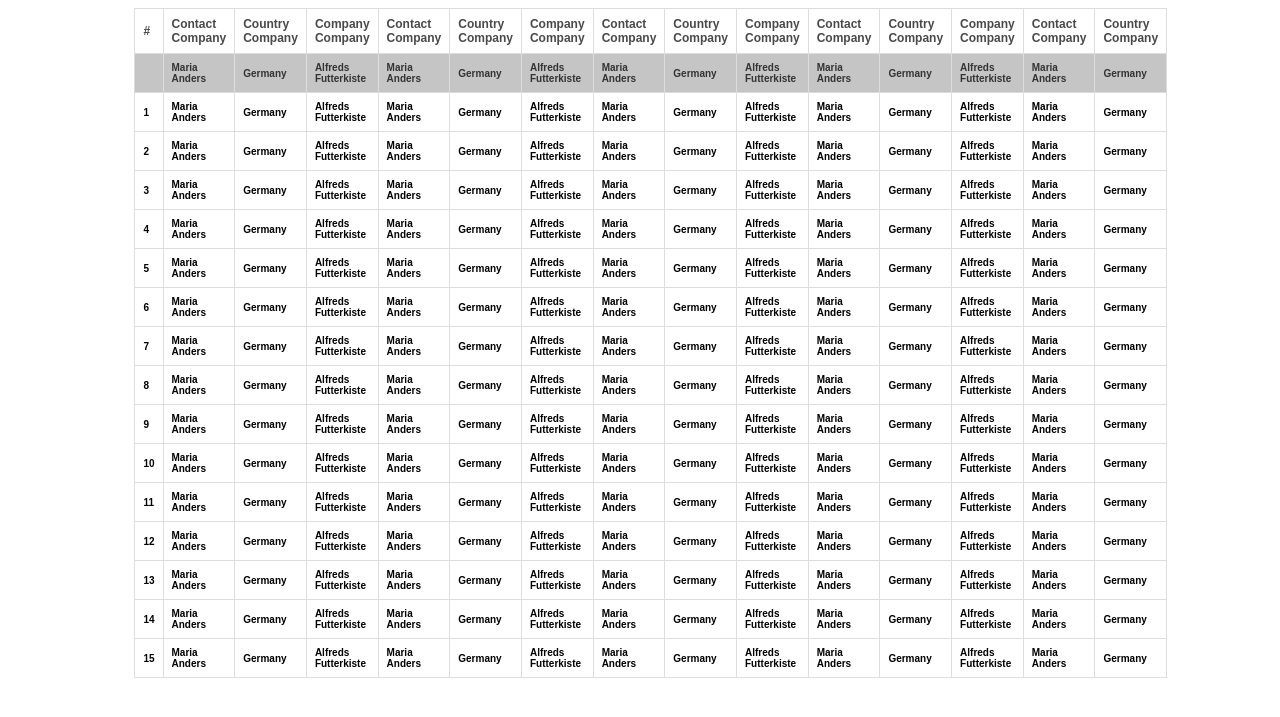
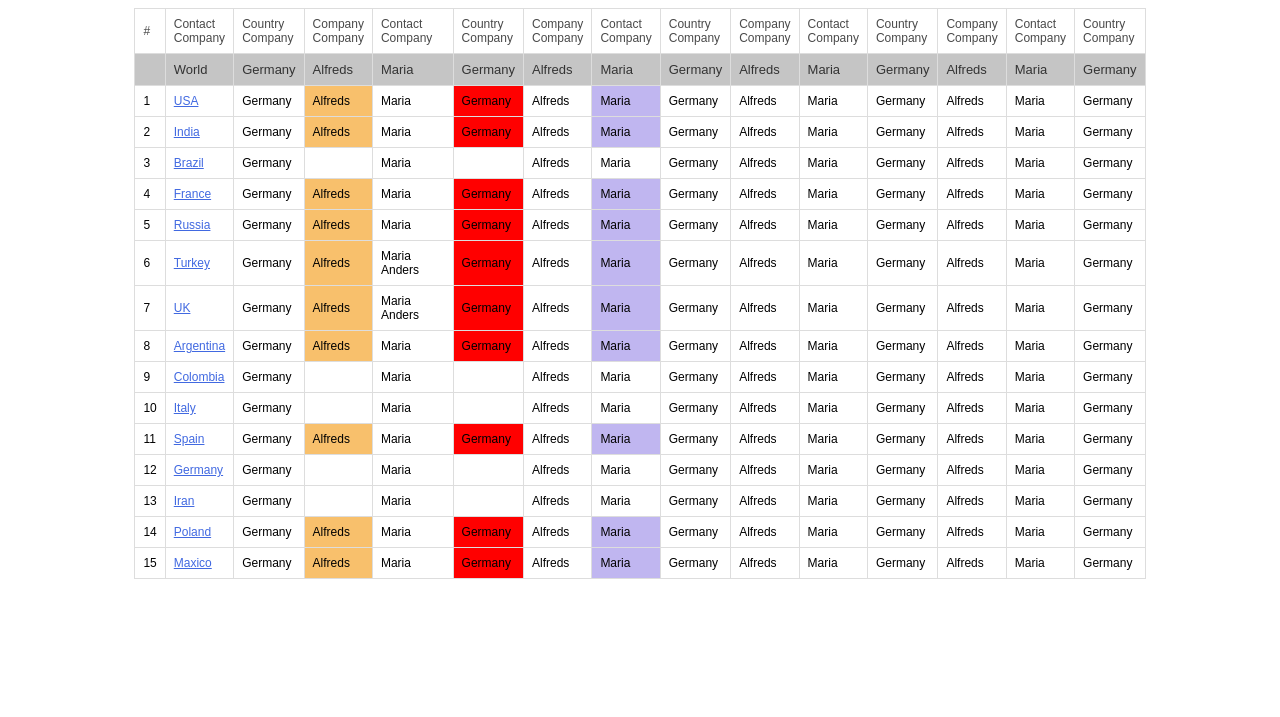
Before and after one commit to DuaaChundrigar/Task, a PHP site: page /Table.html in a window 1280 px wide. Shown: the top 717 px of the page. Run offline with PHP 8.4, Linux system fonts and the light colour scheme; lists and menus that the app fills with data are empty.

Commit message:
Complete Table

```diff
--- a/Table.html
+++ b/Table.html
@@ -29,275 +29,275 @@
           </tr>
           <tr class="tr2">
             <th></th>
-            <th>Maria Anders</th>
+            <th>World</th>
             <th>Germany</th>
-            <th>Alfreds Futterkiste</th>
-            <th>Maria Anders</th>
+            <th>Alfreds</th>
+            <th>Maria </th>
             <th>Germany</th>
-            <th>Alfreds Futterkiste</th>
-            <th>Maria Anders</th>
+            <th>Alfreds </th>
+            <th>Maria </th>
             <th>Germany</th>
-            <th>Alfreds Futterkiste</th>
-            <th>Maria Anders</th>
+            <th>Alfreds</th>
+            <th>Maria </th>
             <th>Germany</th>
-            <th>Alfreds Futterkiste</th>
-            <th>Maria Anders</th>
+            <th>Alfreds</th>
+            <th>Maria </th>
             <th>Germany</th>
           </tr>
           <tr class="tr3">
             <th>1</th>
-            <th>Maria Anders</th>
+            <th><a href="#">USA</a></th>
             <th>Germany</th>
-            <th>Alfreds Futterkiste</th>
-            <th>Maria Anders</th>
+            <th class="skin">Alfreds </th>
+            <th>Maria </th>
+            <th class="red">Germany</th>
+            <th>Alfreds </th>
+            <th class="blue">Maria</th>
             <th>Germany</th>
-            <th>Alfreds Futterkiste</th>
-            <th>Maria Anders</th>
+            <th>Alfreds </th>
+            <th>Maria </th>
             <th>Germany</th>
-            <th>Alfreds Futterkiste</th>
-            <th>Maria Anders</th>
-            <th>Germany</th>
-            <th>Alfreds Futterkiste</th>
-            <th>Maria Anders</th>
+            <th>Alfreds </th>
+            <th>Maria</th>
             <th>Germany</th>
           </tr>
           <tr class="tr4">
             <th>2</th>
-            <th>Maria Anders</th>
+            <th><a href="#">India</a></th>
             <th>Germany</th>
-            <th>Alfreds Futterkiste</th>
-            <th>Maria Anders</th>
+            <th class="skin">Alfreds </th>
+            <th>Maria </th>
+            <th class="red">Germany</th>
+            <th>Alfreds </th>
+            <th class="blue">Maria </th>
             <th>Germany</th>
-            <th>Alfreds Futterkiste</th>
-            <th>Maria Anders</th>
+            <th>Alfreds </th>
+            <th>Maria </th>
             <th>Germany</th>
-            <th>Alfreds Futterkiste</th>
-            <th>Maria Anders</th>
-            <th>Germany</th>
-            <th>Alfreds Futterkiste</th>
-            <th>Maria Anders</th>
+            <th>Alfreds </th>
+            <th>Maria </th>
             <th>Germany</th>
           </tr>
           <tr class="tr5">
             <th>3</th>
-            <th>Maria Anders</th>
+            <th><a href="#">Brazil</a></th>
             <th>Germany</th>
-            <th>Alfreds Futterkiste</th>
-            <th>Maria Anders</th>
+            <th></th>
+            <th>Maria </th>
+            <th></th>
+            <th>Alfreds</th>
+            <th>Maria </th>
             <th>Germany</th>
-            <th>Alfreds Futterkiste</th>
-            <th>Maria Anders</th>
+            <th>Alfreds </th>
+            <th>Maria </th>
             <th>Germany</th>
-            <th>Alfreds Futterkiste</th>
-            <th>Maria Anders</th>
-            <th>Germany</th>
-            <th>Alfreds Futterkiste</th>
-            <th>Maria Anders</th>
+            <th>Alfreds </th>
+            <th>Maria </th>
             <th>Germany</th>
           </tr>
           <tr class="tr6">
             <th>4</th>
-            <th>Maria Anders</th>
+            <th><a href="#">France</a></th>
             <th>Germany</th>
-            <th>Alfreds Futterkiste</th>
-            <th>Maria Anders</th>
+            <th class="skin">Alfreds </th>
+            <th>Maria </th>
+            <th class="red">Germany</th>
+            <th>Alfreds </th>
+            <th class="blue">Maria </th>
             <th>Germany</th>
-            <th>Alfreds Futterkiste</th>
-            <th>Maria Anders</th>
+            <th>Alfreds </th>
+            <th>Maria </th>
             <th>Germany</th>
-            <th>Alfreds Futterkiste</th>
-            <th>Maria Anders</th>
-            <th>Germany</th>
-            <th>Alfreds Futterkiste</th>
-            <th>Maria Anders</th>
+            <th>Alfreds </th>
+            <th>Maria </th>
             <th>Germany</th>
           </tr>
           <tr class="tr7">
             <th>5</th>
-            <th>Maria Anders</th>
+            <th><a href="#">Russia</a></th>
             <th>Germany</th>
-            <th>Alfreds Futterkiste</th>
-            <th>Maria Anders</th>
+            <th class="skin">Alfreds </th>
+            <th>Maria </th>
+            <th class="red">Germany</th>
+            <th>Alfreds </th>
+            <th class="blue">Maria </th>
             <th>Germany</th>
-            <th>Alfreds Futterkiste</th>
-            <th>Maria Anders</th>
+            <th>Alfreds </th>
+            <th>Maria </th>
             <th>Germany</th>
-            <th>Alfreds Futterkiste</th>
-            <th>Maria Anders</th>
-            <th>Germany</th>
-            <th>Alfreds Futterkiste</th>
-            <th>Maria Anders</th>
+            <th>Alfreds </th>
+            <th>Maria </th>
             <th>Germany</th>
           </tr>
           <tr class="tr8">
             <th>6</th>
+            <th><a href="#">Turkey</a></th>
+            <th>Germany</th>
+            <th class="skin">Alfreds </th>
             <th>Maria Anders</th>
+            <th class="red">Germany</th>
+            <th>Alfreds </th>
+            <th class="blue">Maria </th>
             <th>Germany</th>
-            <th>Alfreds Futterkiste</th>
-            <th>Maria Anders</th>
+            <th>Alfreds </th>
+            <th>Maria </th>
             <th>Germany</th>
-            <th>Alfreds Futterkiste</th>
-            <th>Maria Anders</th>
-            <th>Germany</th>
-            <th>Alfreds Futterkiste</th>
-            <th>Maria Anders</th>
-            <th>Germany</th>
-            <th>Alfreds Futterkiste</th>
-            <th>Maria Anders</th>
+            <th>Alfreds </th>
+            <th>Maria </th>
             <th>Germany</th>
           </tr>
           <tr class="tr9">
             <th>7</th>
+            <th><a href="#">UK</a></th>
+            <th>Germany</th>
+            <th class="skin">Alfreds </th>
             <th>Maria Anders</th>
+            <th class="red">Germany</th>
+            <th>Alfreds</th>
+            <th class="blue">Maria</th>
             <th>Germany</th>
-            <th>Alfreds Futterkiste</th>
-            <th>Maria Anders</th>
+            <th>Alfreds </th>
+            <th>Maria </th>
             <th>Germany</th>
-            <th>Alfreds Futterkiste</th>
-            <th>Maria Anders</th>
-            <th>Germany</th>
-            <th>Alfreds Futterkiste</th>
-            <th>Maria Anders</th>
-            <th>Germany</th>
-            <th>Alfreds Futterkiste</th>
-            <th>Maria Anders</th>
+            <th>Alfreds </th>
+            <th>Maria </th>
             <th>Germany</th>
           </tr>
           <tr class="tr10">
             <th>8</th>
-            <th>Maria Anders</th>
+            <th><a href="#">Argentina</a></th>
             <th>Germany</th>
-            <th>Alfreds Futterkiste</th>
-            <th>Maria Anders</th>
+            <th class="skin">Alfreds </th>
+            <th>Maria </th>
+            <th class="red">Germany</th>
+            <th>Alfreds </th>
+            <th class="blue">Maria </th>
             <th>Germany</th>
-            <th>Alfreds Futterkiste</th>
-            <th>Maria Anders</th>
+            <th>Alfreds </th>
+            <th>Maria </th>
             <th>Germany</th>
-            <th>Alfreds Futterkiste</th>
-            <th>Maria Anders</th>
-            <th>Germany</th>
-            <th>Alfreds Futterkiste</th>
-            <th>Maria Anders</th>
+            <th>Alfreds </th>
+            <th>Maria </th>
             <th>Germany</th>
           </tr>
           <tr class="tr11">
             <th>9</th>
-            <th>Maria Anders</th>
+            <th><a href="#">Colombia</a></th>
             <th>Germany</th>
-            <th>Alfreds Futterkiste</th>
-            <th>Maria Anders</th>
+            <th> </th>
+            <th>Maria </th>
+            <th></th>
+            <th>Alfreds </th>
+            <th>Maria </th>
             <th>Germany</th>
-            <th>Alfreds Futterkiste</th>
-            <th>Maria Anders</th>
+            <th>Alfreds </th>
+            <th>Maria </th>
             <th>Germany</th>
-            <th>Alfreds Futterkiste</th>
-            <th>Maria Anders</th>
-            <th>Germany</th>
-            <th>Alfreds Futterkiste</th>
-            <th>Maria Anders</th>
+            <th>Alfreds </th>
+            <th>Maria </th>
             <th>Germany</th>
           </tr>
           <tr class="tr12">
             <th>10</th>
-            <th>Maria Anders</th>
+            <th><a href="#">Italy</a></th>
             <th>Germany</th>
-            <th>Alfreds Futterkiste</th>
-            <th>Maria Anders</th>
+            <th> </th>
+            <th>Maria </th>
+            <th></th>
+            <th>Alfreds </th>
+            <th>Maria </th>
             <th>Germany</th>
-            <th>Alfreds Futterkiste</th>
-            <th>Maria Anders</th>
+            <th>Alfreds </th>
+            <th>Maria </th>
             <th>Germany</th>
-            <th>Alfreds Futterkiste</th>
-            <th>Maria Anders</th>
-            <th>Germany</th>
-            <th>Alfreds Futterkiste</th>
-            <th>Maria Anders</th>
+            <th>Alfreds </th>
+            <th>Maria </th>
             <th>Germany</th>
           </tr>
           <tr class="tr13">
             <th>11</th>
-            <th>Maria Anders</th>
+            <th><a href="#">Spain</a></th>
             <th>Germany</th>
-            <th>Alfreds Futterkiste</th>
-            <th>Maria Anders</th>
+            <th class="skin">Alfreds </th>
+            <th>Maria </th>
+            <th class="red">Germany</th>
+            <th>Alfreds </th>
+            <th class="blue">Maria </th>
             <th>Germany</th>
-            <th>Alfreds Futterkiste</th>
-            <th>Maria Anders</th>
+            <th>Alfreds </th>
+            <th>Maria </th>
             <th>Germany</th>
-            <th>Alfreds Futterkiste</th>
-            <th>Maria Anders</th>
-            <th>Germany</th>
-            <th>Alfreds Futterkiste</th>
-            <th>Maria Anders</th>
+            <th>Alfreds </th>
+            <th>Maria </th>
             <th>Germany</th>
           </tr>
           <tr class="tr14">
             <th>12</th>
-            <th>Maria Anders</th>
+            <th><a href="#">Germany</a></th>
             <th>Germany</th>
-            <th>Alfreds Futterkiste</th>
-            <th>Maria Anders</th>
+            <th> </th>
+            <th>Maria </th>
+            <th></th>
+            <th>Alfreds </th>
+            <th>Maria </th>
             <th>Germany</th>
-            <th>Alfreds Futterkiste</th>
-            <th>Maria Anders</th>
+            <th>Alfreds </th>
+            <th>Maria </th>
             <th>Germany</th>
-            <th>Alfreds Futterkiste</th>
-            <th>Maria Anders</th>
-            <th>Germany</th>
-            <th>Alfreds Futterkiste</th>
-            <th>Maria Anders</th>
+            <th>Alfreds </th>
+            <th>Maria </th>
             <th>Germany</th>
           </tr>
           <tr class="tr15">
             <th>13</th>
-            <th>Maria Anders</th>
+            <th><a href="#">Iran</a></th>
             <th>Germany</th>
-            <th>Alfreds Futterkiste</th>
-            <th>Maria Anders</th>
+            <th> </th>
+            <th>Maria </th>
+            <th></th>
+            <th>Alfreds </th>
+            <th>Maria </th>
             <th>Germany</th>
-            <th>Alfreds Futterkiste</th>
-            <th>Maria Anders</th>
+            <th>Alfreds </th>
+            <th>Maria </th>
             <th>Germany</th>
-            <th>Alfreds Futterkiste</th>
-            <th>Maria Anders</th>
-            <th>Germany</th>
-            <th>Alfreds Futterkiste</th>
-            <th>Maria Anders</th>
+            <th>Alfreds </th>
+            <th>Maria </th>
             <th>Germany</th>
           </tr>
 
           <tr class="tr16">
             <th>14</th>
-            <th>Maria Anders</th>
+            <th><a href="#">Poland</a></th>
             <th>Germany</th>
-            <th>Alfreds Futterkiste</th>
-            <th>Maria Anders</th>
+            <th class="skin">Alfreds </th>
+            <th>Maria </th>
+            <th class="red">Germany</th>
+            <th>Alfreds </th>
+            <th class="blue">Maria </th>
             <th>Germany</th>
-            <th>Alfreds Futterkiste</th>
-            <th>Maria Anders</th>
+            <th>Alfreds </th>
+            <th>Maria </th>
             <th>Germany</th>
-            <th>Alfreds Futterkiste</th>
-            <th>Maria Anders</th>
-            <th>Germany</th>
-            <th>Alfreds Futterkiste</th>
-            <th>Maria Anders</th>
+            <th>Alfreds </th>
+            <th>Maria </th>
             <th>Germany</th>
           </tr>
           <tr class="tr17">
             <th>15</th>
-            <th>Maria Anders</th>
+            <th><a href="#">Maxico</a></th>
             <th>Germany</th>
-            <th>Alfreds Futterkiste</th>
-            <th>Maria Anders</th>
+            <th class="skin">Alfreds </th>
+            <th>Maria </th>
+            <th class="red">Germany</th>
+            <th>Alfreds </th>
+            <th class="blue">Maria </th>
             <th>Germany</th>
-            <th>Alfreds Futterkiste</th>
-            <th>Maria Anders</th>
+            <th>Alfreds </th>
+            <th>Maria </th>
             <th>Germany</th>
-            <th>Alfreds Futterkiste</th>
-            <th>Maria Anders</th>
-            <th>Germany</th>
-            <th>Alfreds Futterkiste</th>
-            <th>Maria Anders</th>
+            <th>Alfreds </th>
+            <th>Maria </th>
             <th>Germany</th>
           </tr>
       </table>
--- a/table.css
+++ b/table.css
@@ -15,12 +15,15 @@ table {
     border: 1px solid #dddddd;
     text-align: left;
     padding: 8px;
-  }
+    font-size: 12px;
+    font-weight: lighter;
+}
 
   .tr2 th{
     background-color: rgb(197, 197, 197);
     color: rgb(51, 51, 51);
-    font-weight: bold;
+    font-size: 13px;
+    font-weight: lighter;
 
   }
 
@@ -29,3 +32,17 @@ table {
         font-size:12px;
 
   }
+  .red{
+      background-color:red;
+  }
+
+  .skin{
+      background-color: rgb(248, 192, 108);
+  }
+
+  .blue{
+      background-color:rgba(49, 14, 204, 0.3)
+  }
+  a{
+      color: royalblue;
+  }
```
